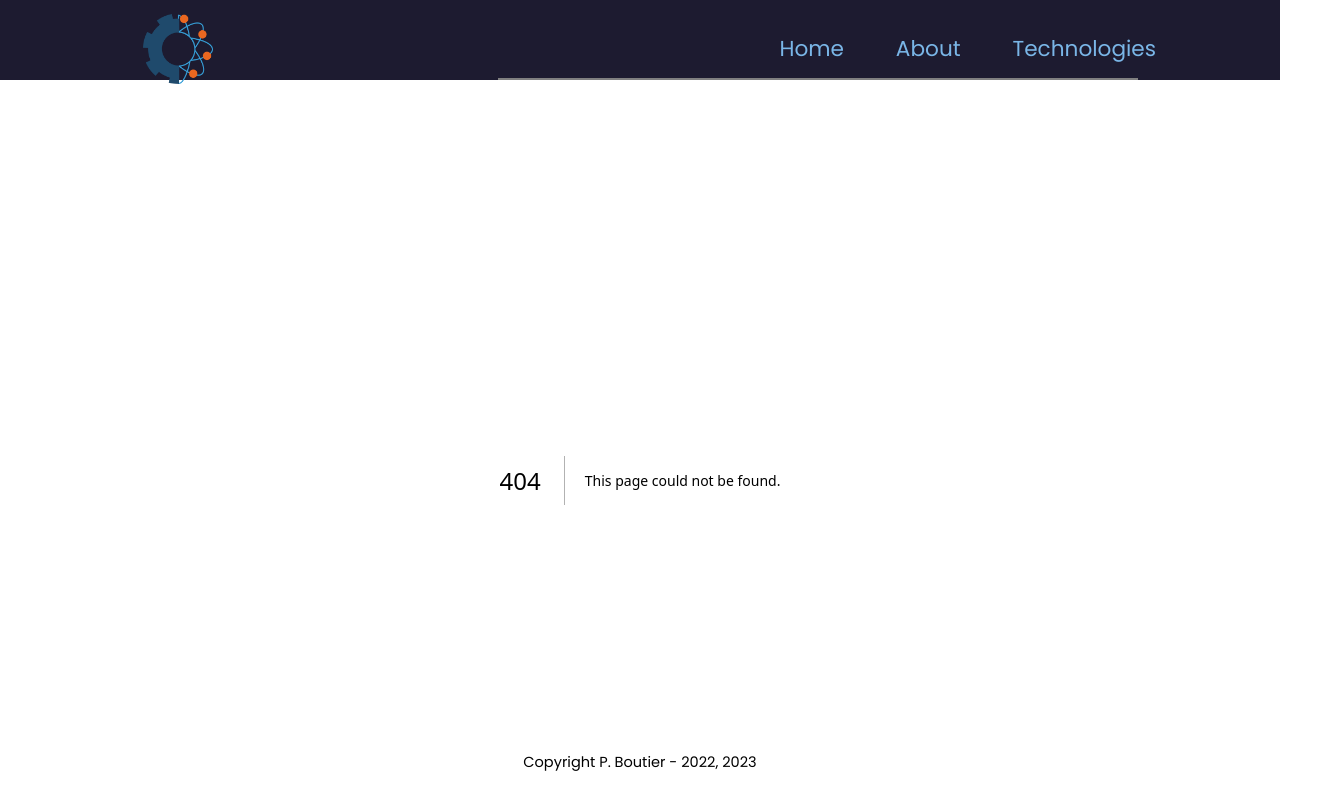
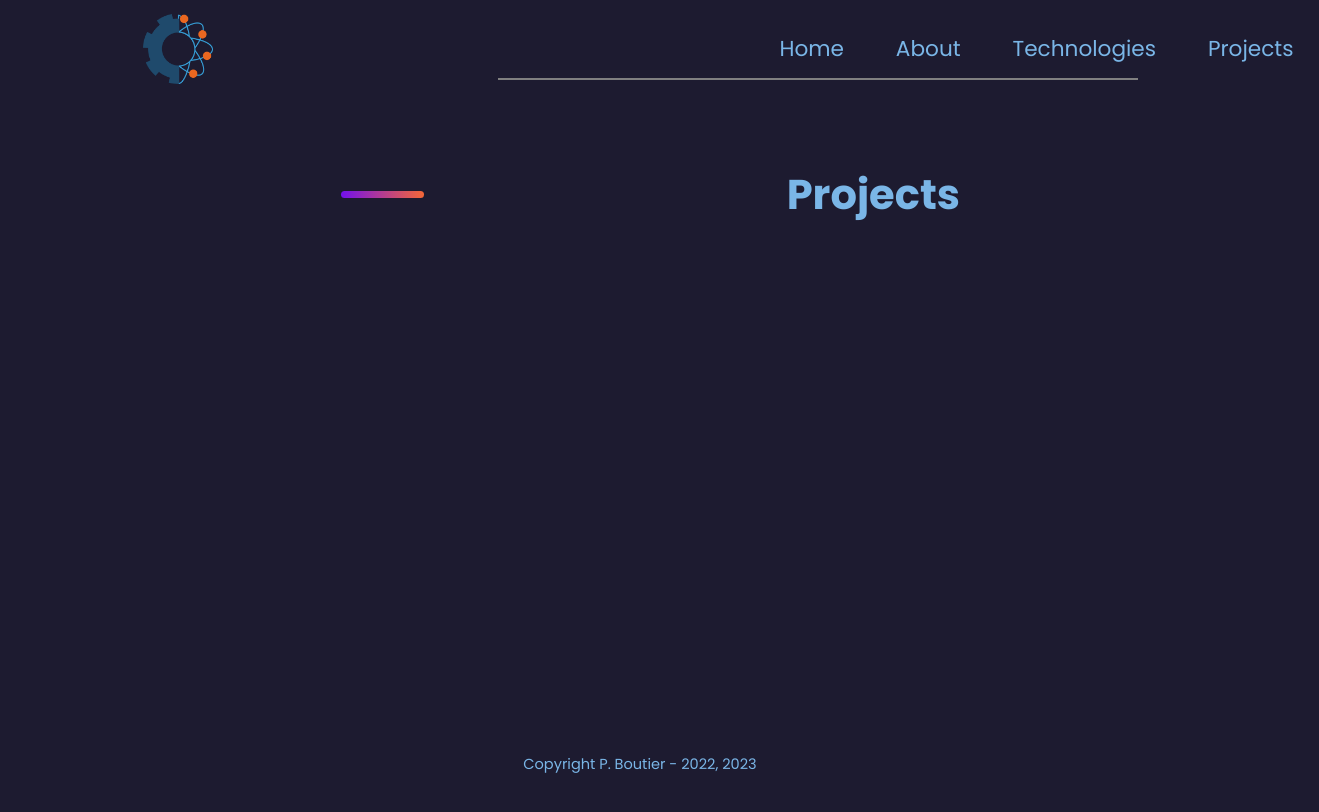
Before and after one commit to wildapt01/portfolio-next-1, a Next.js app: page /projects in a window 1280 px wide. Before the commit this address had no page. Shown: the top 812 px of the page, 1319 px wide, since content can reach past the window. Built offline with nearby package versions, Linux system fonts and the light colour scheme.

Commit message:
Add projects page

```diff
--- a/components/Navbar.js
+++ b/components/Navbar.js
@@ -18,6 +18,7 @@ const Navbar = () => {
         <Link href="/">Home</Link>
         <Link href="/about">About</Link>
         <Link href="/techstack">Technologies</Link>
+        <Link href="/projects">Projects</Link>
       </div>
     </nav>
   );
--- /dev/null
+++ b/pages/projects/index.js
@@ -0,0 +1,22 @@
+import Head from "next/head";
+import Divider from "../../components/Divider";
+
+const Projects = () => {
+  return (
+    <>
+      <Head>
+        <title>Projects</title>
+        <meta name="experience" content="a few projects" />
+      </Head>
+      <div className="container">
+        {" "}
+        <section className="section-title">
+          <Divider />
+          <h2>Projects</h2>
+        </section>
+      </div>
+    </>
+  );
+};
+
+export default Projects;
--- a/styles/Footer.module.css
+++ b/styles/Footer.module.css
@@ -1,7 +1,7 @@
 .footer {
   text-align: center;
   font-size: 0.7em;
-  height: 10vh;
+  height: 7vh;
   bottom: 0;
   padding-top: 2rem;
   position: sticky;
```
